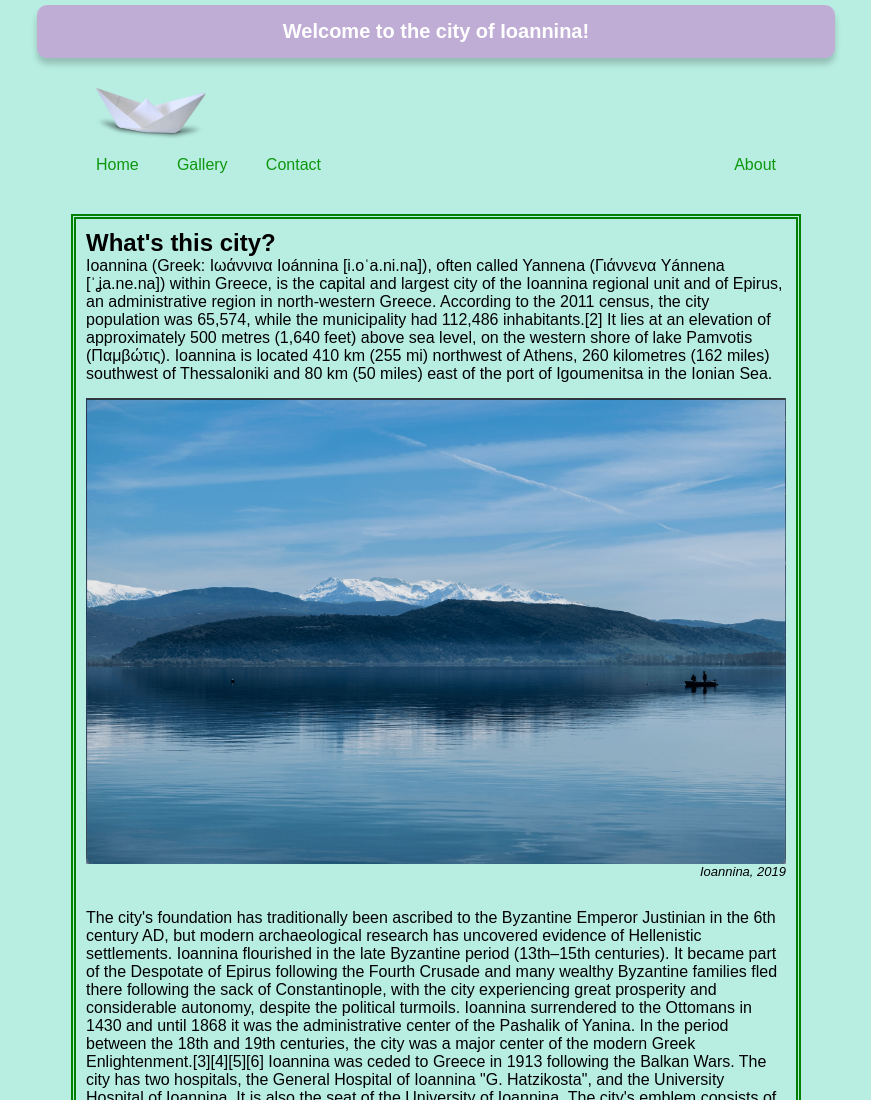
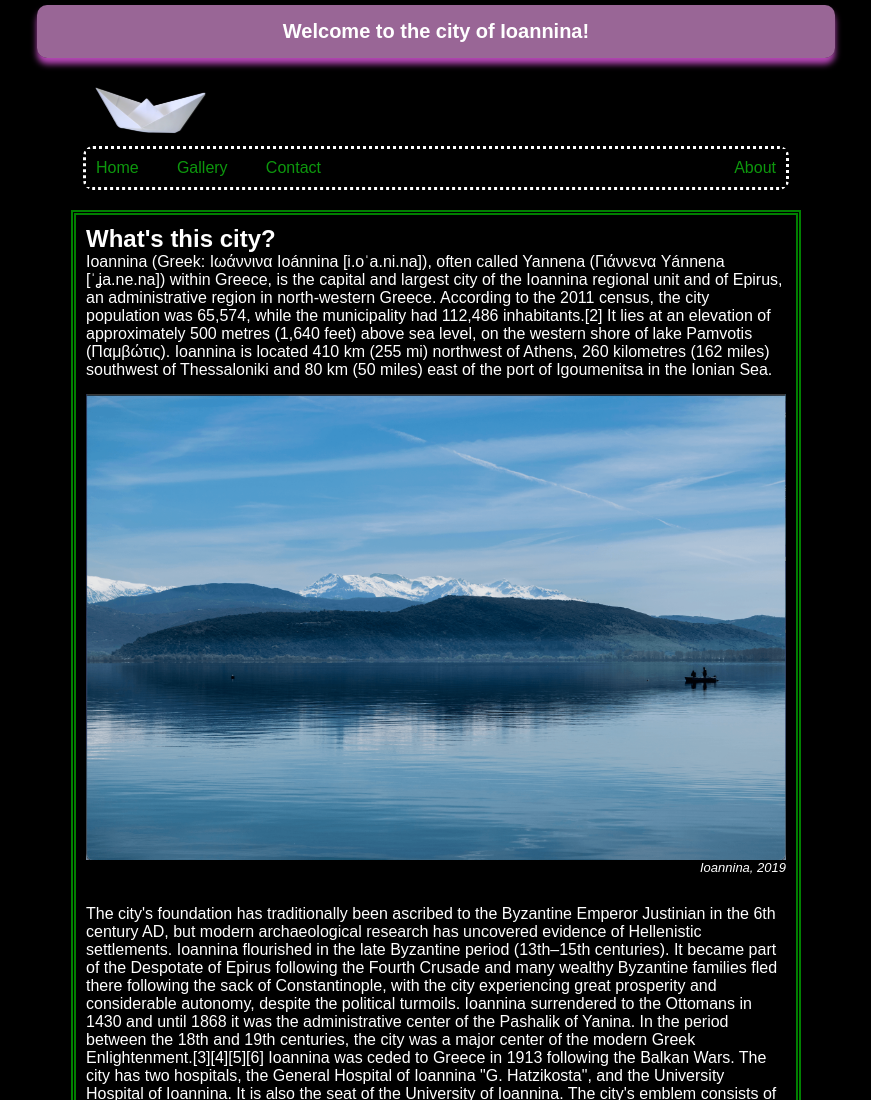
Before and after one commit to AntonisZaravelas/Ioannina, a plain HTML site: page src/index.html in a window 1280 px wide. Shown: the top 1100 px of the page, without its empty margins (204-1075 px from the left). Drawn offline with Linux system fonts and the light colour scheme; a web font is replaced by a local one.

Commit message:
another layout

```diff
--- a/src/index.css
+++ b/src/index.css
@@ -13,7 +13,7 @@
 }
 
 body {
-    background-color: rgb(184, 238, 226);
+    background-color: black;
 }
 
 /* Title */
@@ -25,8 +25,8 @@ body {
     max-width: 820px;
     color: white;
     border-radius: 10px;
-    box-shadow: 0 6px 6px rgba(0, 0, 0, 0.2);
-    background-color: rgba(202, 66, 195, 0.379);
+    box-shadow: 0 6px 6px rgba(226, 88, 226, 0.801);
+    background-color: rgba(238, 159, 234, 0.644);
 }
 
 .title h1 {
@@ -51,22 +51,24 @@ body {
 /* Navigation Bar */
 
 .everything {
-    background-color: rgb(184, 238, 226);
+    background-color:black;
 
 }
 
 nav {
     max-width: 700px;
     margin: 0 auto;
+    border: 3px dotted white;
+    border-radius:10px;
 }
 
 nav ul {
     list-style-type: none;
-    margin-bottom: 30px;
+    /* margin-bottom: 30px; */
     display: flex;
     flex-wrap: wrap;
     justify-content: space-between;
-    background-color: rgb(184, 238, 226);
+    background-color: black;
 
 }
 
@@ -98,7 +100,8 @@ nav ul .leftside {
 
 main,
 footer {
-    background-color: rgb(184, 238, 226);
+    background-color:  black;
+    color:white;
     margin: 20px auto;
     max-width: 700px;
     border: 5px double green;
@@ -184,7 +187,7 @@ figcaption {
 
 
 .contact {
-    background-color: rgb(184, 238, 226);
+    background-color: black;
     height: 100%;
 }
 
@@ -194,7 +197,7 @@ figcaption {
     width: 60%;
     padding: 50px;
     height: auto;
-    background-color: rgba(202, 66, 195, 0.509);
+    background-color: rgba(252, 177, 248, 0.92);
     text-align: center;
     border-radius: 100px;
 }
@@ -223,6 +226,7 @@ form div input:focus {
 
 .textarea {
     margin-bottom: 20px;
+
 }
 
 textarea {
@@ -230,6 +234,8 @@ textarea {
     max-height: 200px;
     min-width: 200px;
     min-height: 200px;
+    border-radius: 10px;
+    padding:5px;
 }
 
 input[type=submit] {
@@ -246,11 +252,11 @@ input[type=submit]:hover {
 /* about */
 
 .aboutme {
-    margin: 0 auto;
+    margin: 150px auto;
     width: 50vw;
     padding: 20px;
     text-align: center;
-    background-color: rgba(202, 66, 195, 0.509);
+    background-color: rgba(250, 171, 246, 0.879);
     border-radius: 100px;
     height:auto;
     min-height: 450px;
```
